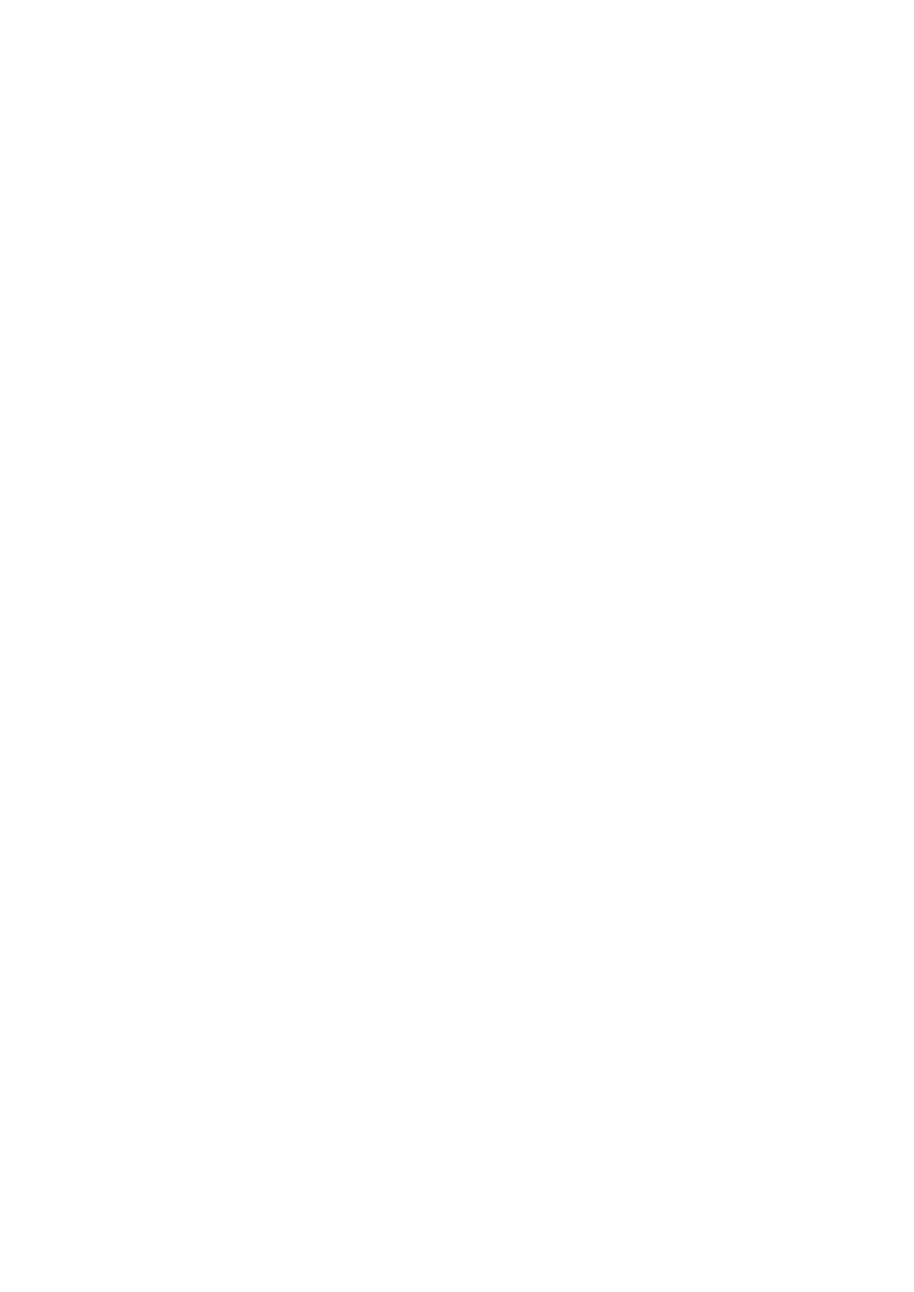
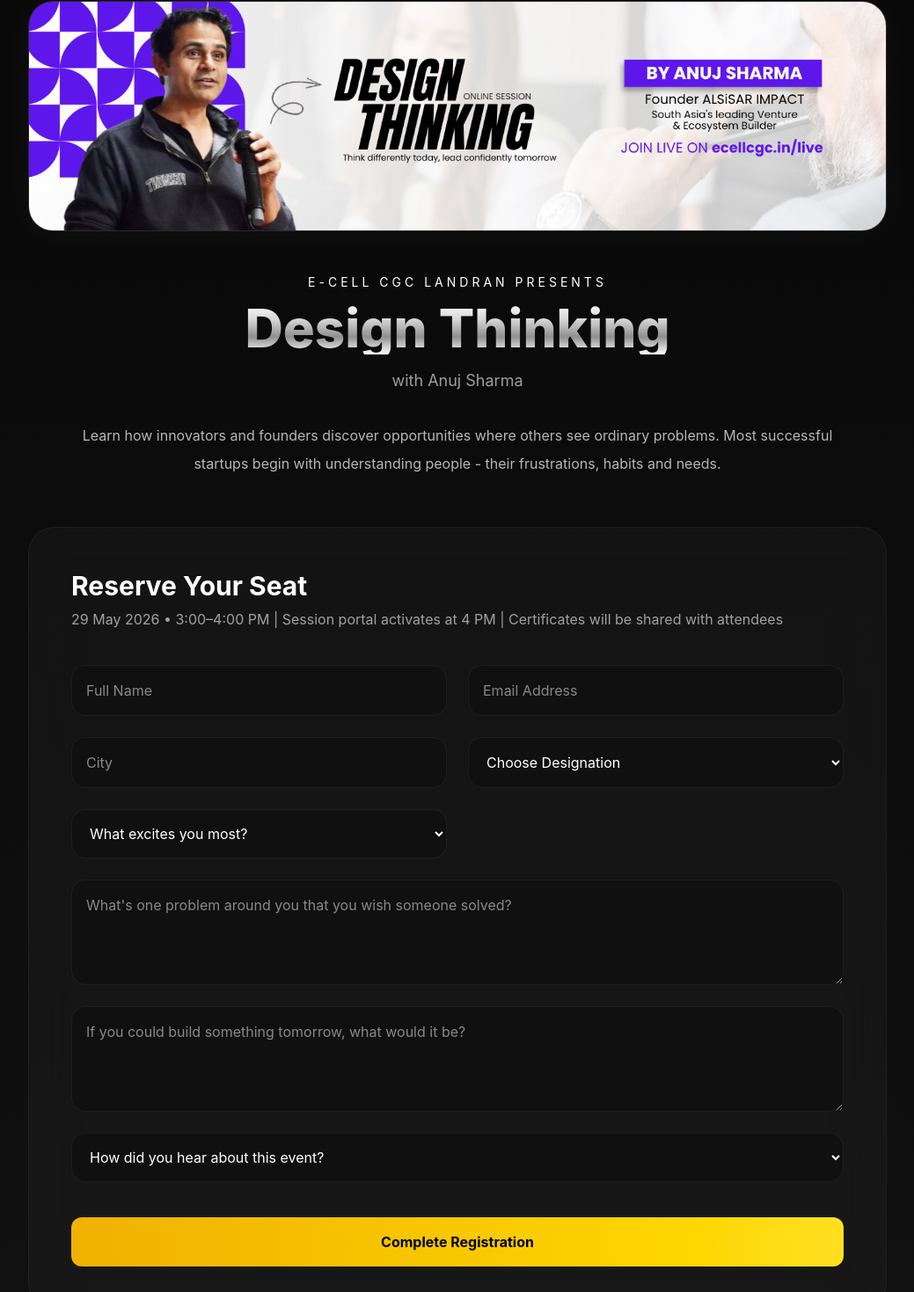
Before and after one commit to SarangAhlawat/ecellweb_v0.0, a React (Vite) app: page /registerevent in a window 1280 px wide. Before the commit this address had no page. Shown: the part 124-1593 px from the top of the page at 88% size, without its empty margins (120-1159 px from the left). Before the commit the page ends 800 px from the top, so only its background shows below. Built offline with nearby package versions, Linux system fonts and the light colour scheme.

Commit message:
live session's registration page added

```diff
--- a/src/App.jsx
+++ b/src/App.jsx
@@ -1,6 +1,7 @@
 import {Routes,Route} from "react-router-dom"
 import Home from "./pages/Home"
 import About from "./pages/About"
+import RegisterEvent from "./pages/RegisterEvent"
 
 export default function App(){
 
@@ -8,15 +9,11 @@
 
 <Routes>
 
-<Route
-path="/"
-element={<Home/>}
-/>
+<Route path="/" element={<Home/>}/>
 
-<Route
-path="/about"
-element={<About/>}
-/>
+<Route path="/about" element={<About/>}/>
+
+<Route path="/registerevent" element={<RegisterEvent/>}/>
 
 </Routes>
 
--- a/src/index.css
+++ b/src/index.css
@@ -67,3 +67,50 @@
 pointer-events:none;
 
 }
+
+
+@utility field{
+
+width:100%;
+
+background:#101010;
+
+border:1px solid rgba(
+255,
+255,
+255,
+0.06
+);
+
+padding:16px;
+
+border-radius:16px;
+
+color:white;
+
+outline:none;
+
+transition:.3s;
+
+}
+
+.field:focus{
+
+border-color:
+rgba(
+255,
+215,
+0,
+0.6
+);
+
+box-shadow:
+0 0 20px
+rgba(
+255,
+215,
+0,
+0.08
+);
+
+}
--- a/src/pages/Home.jsx
+++ b/src/pages/Home.jsx
@@ -128,7 +128,7 @@
 </a>
 
 
-<a
+{/* <a
 href="/livestream"
 className="
 px-6 sm:px-8 py-3.5 sm:py-4
@@ -144,7 +144,26 @@
 
 Watch Live
 
+</a> */}
+
+<a
+href="/registerevent"
+className="
+px-6 sm:px-8 py-3.5 sm:py-4
+rounded-xl
+bg-gradient-to-br
+from-[#171717]
+to-[#0c0c0c]
+border border-white/10
+hover:-translate-y-1.5
+transition
+hover:shadow-[0_0_25px_rgba(255,255,255,0.08)]"
+>
+
+Register For Live Session
+
 </a>
+
 
 </div>
 
--- /dev/null
+++ b/src/pages/RegisterEvent.jsx
@@ -0,0 +1,381 @@
+import Navbar from "../components/Navbar";
+import { useState } from "react";
+import { motion } from "framer-motion";
+
+export default function RegisterEvent(){
+
+const [designation,setDesignation]=useState("");
+
+return(
+
+<div className="min-h-screen bg-gradient-to-b from-[#080808] to-[#111]">
+
+<Navbar/>
+
+<div className="max-w-5xl mx-auto px-6 py-10">
+
+{/* Poster */}
+
+<div
+className="
+overflow-hidden
+rounded-[28px]
+border border-white/10
+bg-[#111]
+mb-12
+shadow-[0_0_40px_rgba(255,255,255,.04)]
+">
+
+<img
+src="/poster.png"
+alt="Design Thinking Event"
+className="
+w-full
+h-[150px]
+md:h-[260px]
+object-cover"
+/>
+
+</div>
+
+
+{/* Event Intro */}
+
+<motion.div
+
+initial={{opacity:0,y:30}}
+animate={{opacity:1,y:0}}
+
+className="
+text-center
+mb-14"
+
+>
+
+<div className="metal-yellow text-sm tracking-[4px]">
+
+E-CELL CGC LANDRAN PRESENTS
+
+</div>
+
+<h1
+className="
+metal
+font-extrabold
+text-4xl
+md:text-6xl
+mt-3"
+>
+
+Design Thinking
+
+</h1>
+
+<p className="text-white/60 mt-4 text-lg">
+
+with Anuj Sharma
+
+</p>
+
+<div className="mt-8 text-white/70 leading-8 max-w-4xl mx-auto">
+
+<p>
+
+Learn how innovators and founders discover opportunities where others see ordinary problems. Most successful startups begin with understanding people - their frustrations, habits and needs.
+
+
+</p>
+
+</div>
+
+</motion.div>
+
+
+
+<div
+className="
+rounded-[30px]
+border border-white/5
+bg-white/[0.03]
+backdrop-blur-xl
+p-8 md:p-12
+">
+
+<h2 className="text-3xl font-bold mb-2">
+
+Reserve Your Seat
+
+</h2>
+
+<p className="text-white/60 mb-10">
+
+29 May 2026 • 3:00–4:00 PM |
+
+Session portal activates at 4 PM |
+
+Certificates will be shared with attendees
+
+</p>
+
+
+<div className="grid md:grid-cols-2 gap-6">
+
+<input
+placeholder="Full Name"
+className="field"
+/>
+
+<input
+placeholder="Email Address"
+className="field"
+/>
+
+<input
+placeholder="City"
+className="field"
+/>
+
+<select
+className="field"
+onChange={(e)=>
+setDesignation(e.target.value)
+}
+>
+
+<option>
+Choose Designation
+</option>
+
+<option>
+Student
+</option>
+
+<option>
+Founder
+</option>
+
+<option>
+Working Professional
+</option>
+
+</select>
+
+
+{
+designation==="Student" &&
+
+<>
+
+<input
+placeholder="College Name"
+className="field"
+/>
+
+<select className="field">
+
+<option>
+Current Year
+</option>
+
+<option>
+1st Year
+</option>
+
+<option>
+2nd Year
+</option>
+
+<option>
+3rd Year
+</option>
+
+<option>
+4th Year
+</option>
+
+</select>
+
+<input
+placeholder="Course"
+className="field"
+/>
+
+</>
+
+}
+
+
+
+{
+designation==="Founder" &&
+
+<>
+
+<input
+placeholder="Company Name"
+className="field"
+/>
+
+<textarea
+placeholder="What does your company do?"
+className="field min-h-[120px]"
+/>
+
+</>
+
+}
+
+
+
+{
+designation==="Working Professional" &&
+
+<>
+
+<input
+placeholder="Company / Organization"
+className="field"
+/>
+
+<input
+placeholder="Role"
+className="field"
+/>
+
+<input
+placeholder="Experience"
+className="field"
+/>
+
+</>
+
+}
+
+
+
+<select className="field">
+
+<option>
+What excites you most?
+</option>
+
+<option>
+Finding startup ideas
+</option>
+
+<option>
+Learning design thinking
+</option>
+
+<option>
+Networking
+</option>
+
+<option>
+Innovation mindset
+</option>
+
+<option>
+Problem solving
+</option>
+
+</select>
+
+
+
+<textarea
+
+className="
+field
+md:col-span-2
+min-h-[120px]
+"
+
+placeholder="What's one problem around you that you wish someone solved?"
+
+/>
+
+
+<textarea
+
+className="
+field
+md:col-span-2
+min-h-[120px]
+"
+
+placeholder="If you could build something tomorrow, what would it be?"
+
+/>
+
+
+<select
+className="
+field
+md:col-span-2"
+>
+
+<option>
+
+How did you hear about this event?
+
+</option>
+
+<option>
+WhatsApp
+</option>
+
+<option>
+Instagram
+</option>
+
+<option>
+Friends
+</option>
+
+<option>
+College Community
+</option>
+
+<option>
+LinkedIn
+</option>
+
+</select>
+
+</div>
+
+
+<button
+
+className="
+mt-10
+w-full
+py-4
+rounded-xl
+
+bg-gradient-to-r
+from-yellow-500
+to-yellow-300
+
+text-black
+font-bold
+
+hover:scale-[1.01]
+transition"
+
+>
+
+Complete Registration
+
+</button>
+
+</div>
+
+</div>
+
+</div>
+
+)
+
+}
```
Also changed, not shown: public/poster.png (added), 1 other file (tests, documents, lock files or other folders).
